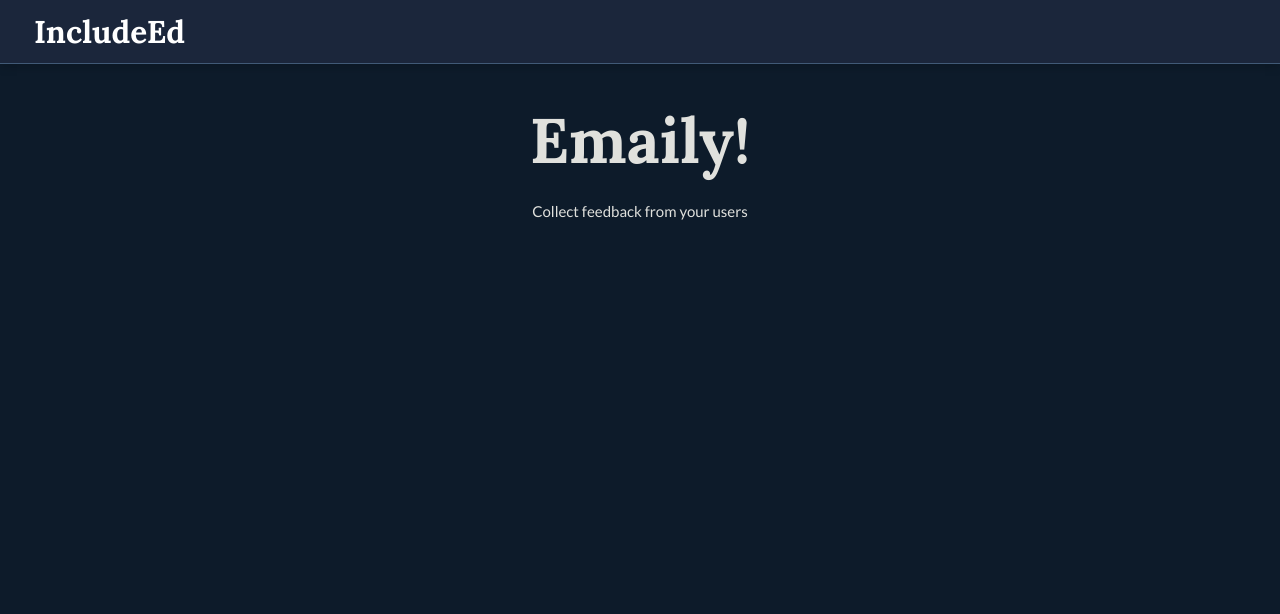
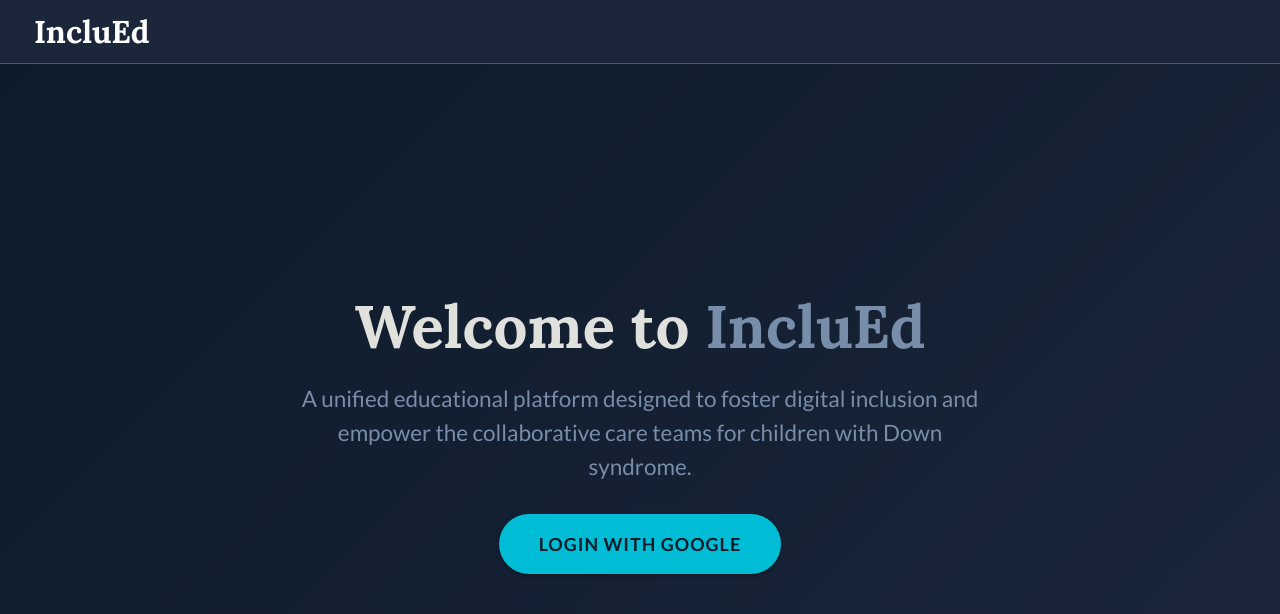
Before and after one commit to AnesCenanovic/NodeReactProject, a React (Create React App) app in the folder client/: page / in a window 1280 px wide. Shown: the top 614 px of the page. Built offline with nearby package versions, Linux system fonts and the light colour scheme; no server answers.

Commit message:
Landing Page Redesign

```diff
--- a/client/src/components/App.css
+++ b/client/src/components/App.css
@@ -103,17 +103,93 @@ h1, h2, h3, h4, h5, h6 {
   z-index: 9999 !important;
 }
 
+.landing-page {
+    /* No special layout needed, it's a standard top-to-bottom page */
+}
+
+/* 1. The "Hero" Section (the big intro) */
 .hero-section {
-    padding: 40px 20px;
-    margin-bottom: 30px;
+    min-height: calc(100vh - 64px); /* Full screen height minus the header */
+    display: flex;
+    flex-direction: column;
+    align-items: center;
+    justify-content: center;
     text-align: center;
-    border-radius: 12px;
-    background: linear-gradient(135deg, var(--secondary-surface), var(--primary-surface));
+    padding: 20px;
+    background: linear-gradient(135deg, var(--bg-dark), var(--primary-surface));
 }
 
 .hero-section h1 {
-    font-size: 2.5rem;
+    font-family: var(--font-heading);
+    font-size: 4rem; /* Big, impactful title */
     margin: 0;
+    line-height: 1.2;
+}
+
+.hero-section .brand-highlight {
+    color: var(--accent-color);
+}
+
+.hero-section p.subtitle {
+    font-size: 1.5rem;
+    max-width: 700px;
+    color: var(--accent-color);
+    margin: 20px 0 30px 0;
+}
+
+/* Style for the main Call to Action button */
+.hero-section .cta-button {
+    background-color: #00bcd4; /* A bright, contrasting cyan */
+    color: var(--bg-dark) !important;
+    font-weight: bold;
+    padding: 0 40px;
+    border-radius: 30px; /* Pill shape */
+    height: 60px;
+    line-height: 60px;
+    font-size: 1.2rem;
+    letter-spacing: 1px;
+    transition: all 0.3s ease;
+}
+
+.hero-section .cta-button:hover {
+    transform: translateY(-5px);
+    box-shadow: 0 10px 20px rgba(0, 188, 212, 0.3);
+}
+
+/* 2. The Features Section */
+.features-section {
+    padding: 80px 20px;
+    background-color: var(--bg-dark);
+}
+
+.features-section h2 {
+    text-align: center;
+    margin-bottom: 60px;
+}
+
+.feature-grid {
+    display: grid;
+    grid-template-columns: repeat(auto-fill, minmax(300px, 1fr));
+    gap: 30px;
+}
+
+.feature-item {
+    background-color: var(--primary-surface);
+    border: 1px solid var(--secondary-surface);
+    padding: 30px;
+    border-radius: 12px;
+    text-align: center;
+}
+
+.feature-item i {
+    font-size: 50px;
+    color: var(--accent-color);
+}
+
+.feature-item h5 {
+    font-family: var(--font-heading);
+    margin-top: 20px;
+    margin-bottom: 10px;
 }
 
 nav.themed-header {
--- a/client/src/components/Header.js
+++ b/client/src/components/Header.js
@@ -31,7 +31,7 @@ const Header = (props) => {
         <nav className="themed-header">
             <div className="nav-wrapper">
                 <Link to={props.auth ? '/surveys' : '/'} className="brand-logo left" style={{ marginLeft: '10px' }}>
-                    IncludeEd
+                    IncluEd
                 </Link>
                 <ul id="nav-mobile" className="right hide-on-med-and-down">
                     {renderContent()}
--- a/client/src/components/Landing.js
+++ b/client/src/components/Landing.js
@@ -1,15 +1,72 @@
 import React from 'react';
-import Sidebar from './Sidebar';
+import { connect } from 'react-redux';
+import { Link } from 'react-router-dom';
 
-const Landing = () => {
+const Landing = ({ auth }) => {
     return (
-        <div style={{ textAlign: 'center' }}>
-            <h1>
-                Emaily!
-            </h1>
-            Collect feedback from your users
+        <div className="landing-page">
+
+            <div className="hero-section">
+                <h1>
+                    Welcome to <span className="brand-highlight">IncluEd</span>
+                </h1>
+                <p className="subtitle">
+                    A unified educational platform designed to foster digital inclusion and empower the collaborative care teams for children with Down syndrome.
+                </p>
+                {auth ? (
+                    <Link to="/surveys" className="btn-large cta-button">
+                        Go to Your Dashboard
+                    </Link>
+                ) : (
+                    <a href="/auth/google" className="btn-large cta-button">
+                        Login With Google
+                    </a>
+                )}
+            </div>
+
+            {/* --- FEATURES SECTION --- */}
+            {/* This section highlights what the app can do */}
+            <div className="features-section">
+                <div className="container">
+                    <h2>Everything in One Place</h2>
+                    <div className="feature-grid">
+
+                        <div className="feature-item">
+                            <i className="material-icons">forum</i>
+                            <h5>Collaborative Forums</h5>
+                            <p>Plan workshops, events, and seminars. Invite members and work together as a unified team.</p>
+                        </div>
+
+                        <div className="feature-item">
+                            <i className="material-icons">article</i>
+                            <h5>Shared Knowledge Base</h5>
+                            <p>Create and share articles, guides, and research papers for the entire community to benefit from.</p>
+                        </div>
+
+                        <div className="feature-item">
+                            <i className="material-icons">groups</i>
+                            <h5>Specialist Directory</h5>
+                            <p>Find and connect with vetted therapists, logopeds, and other specialists, complete with reviews from parents.</p>
+                        </div>
+
+                        <div className="feature-item">
+                            <i className="material-icons">chat</i>
+                            <h5>Real-Time Chat</h5>
+                            <p>Enable direct, private, and secure communication between parents, educators and specialists.</p>
+                        </div>
+                    </div>
+                </div>
+            </div>
+
+            {/* You could add more sections like a "Mission Statement" or "Testimonials" here */}
+
         </div>
     );
 }
 
-export default Landing;
+// We need to know if the user is logged in to show the correct button in the hero
+const mapStateToProps = ({ auth }) => {
+    return { auth };
+};
+
+export default connect(mapStateToProps)(Landing);
--- a/client/src/components/SpecialistDetailPage.js
+++ b/client/src/components/SpecialistDetailPage.js
@@ -21,6 +21,7 @@ const ReviewForm = ({ specialistId, onReviewSubmit }) => {
     };
 
     return (
+            // We use our themed form container for consistent styling
             <div className="themed-form-container">
                 <h5>Leave a Review</h5>
                 <form onSubmit={handleSubmit}>
@@ -31,7 +32,7 @@ const ReviewForm = ({ specialistId, onReviewSubmit }) => {
                         </p>
                     </div>
                     <div className="input-field">
-                    <textarea id="comment" className="materialize-textarea" value={comment} onChange={e => setComment(e.target.value)}></textarea>
+                        <textarea id="comment" className="materialize-textarea" value={comment} onChange={e => setComment(e.target.value)} required></textarea>
                         <label htmlFor="comment">Your experience...</label>
                     </div>
                     <button type="submit" className="btn green">Submit Review</button>
```
Also changed, not shown: 1 other file (tests, documents, lock files or other folders). Lines whose indentation alone changed are shown as unchanged.
